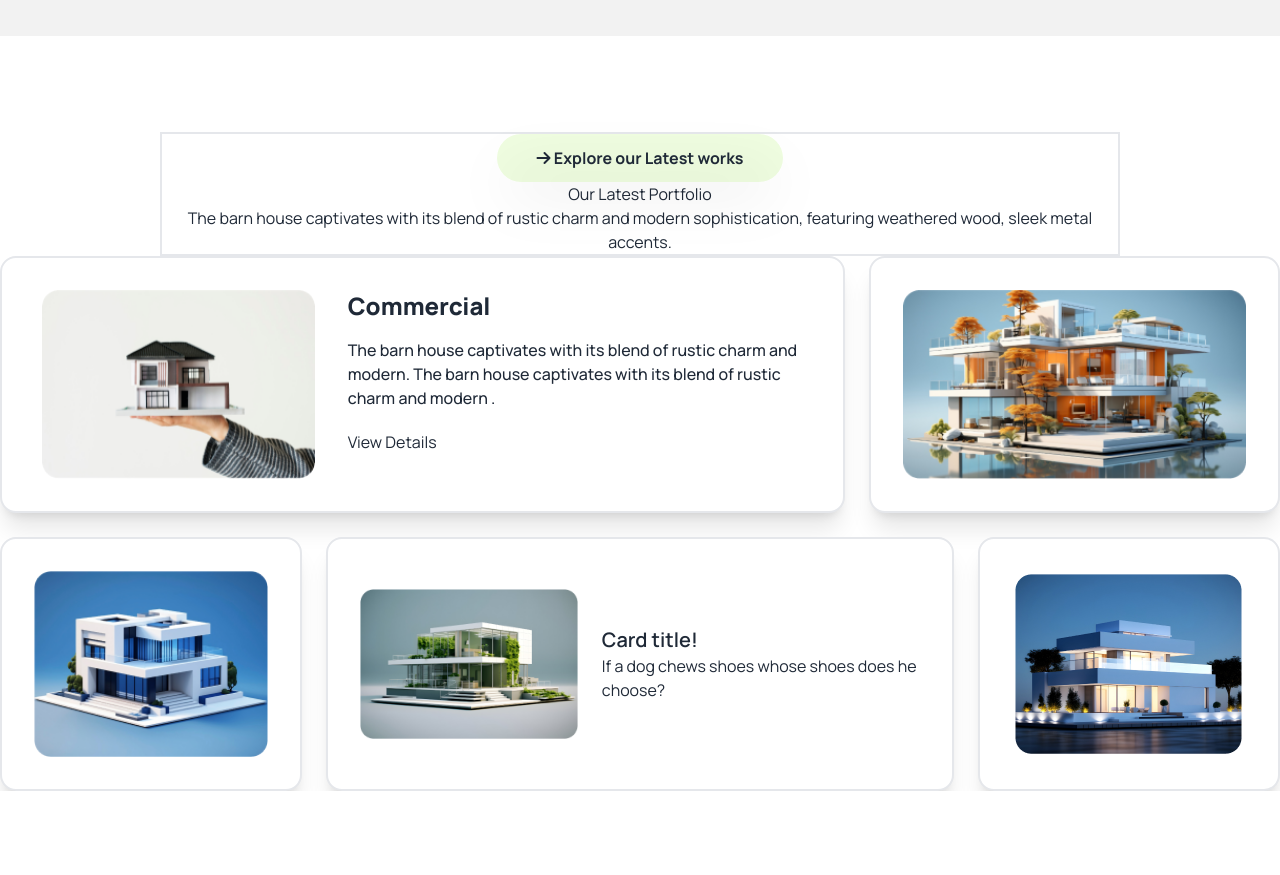
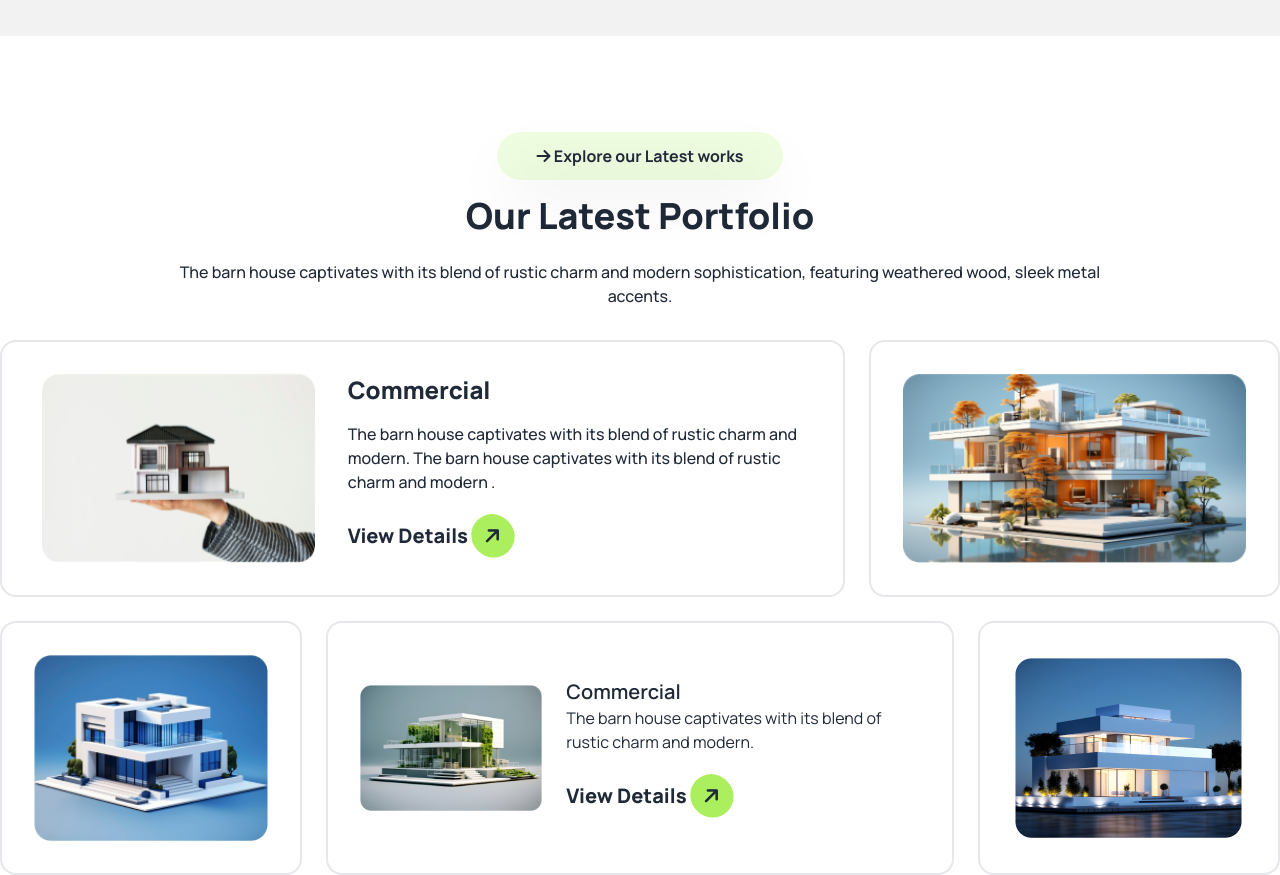
Before and after one commit to webdiv-rakib/assignment-3, a plain HTML site: page index.html in a window 1280 px wide. Shown: the part 2260-3135 px from the top of the page. Before the commit the page ends 3051 px from the top, so only its background shows below. Drawn offline with nearby package versions, Linux system fonts and the light colour scheme; files whose address does not match are found by name.

Commit message:
Portfolio design complete for big device

```diff
--- a/index.html
+++ b/index.html
@@ -272,18 +272,19 @@
         <!-- Portfolio -->
         <section class="bg-base-200 md:bg-white">
             <div class="container mx-auto">
-                <div class="border-2 text-center w-3/4 mx-auto mt-24">
+                <div class="text-center w-3/4 mx-auto mt-24">
                     <button class="p-3 rounded-full px-10 drop-shadow-2xl font-bold bg-color-f"><i
                             class="fa-solid fa-arrow-right"></i>
                         Explore our Latest works</button>
-                    <h1>Our Latest Portfolio</h1>
-                    <p>The barn house captivates with its blend of rustic charm and modern sophistication, featuring
+                    <h1 class="text-4xl font-extrabold mt-4">Our Latest Portfolio</h1>
+                    <p class="font-medium mt-6">The barn house captivates with its blend of rustic charm and modern
+                        sophistication, featuring
                         weathered wood, sleek metal accents.</p>
                 </div>
                 <!-- Card grid -->
-                <div class="grid grid-cols-12 gap-6 justify-center">
+                <div class="grid grid-cols-12 gap-6 justify-center mt-8">
                     <!-- Card-1 -->
-                    <div class="card bg-base-100 shadow-xl col-span-8 border-2">
+                    <div class="card bg-base-100 col-span-8 border-2">
                         <div class="card-body flex flex-row gap-6">
                             <div class="w-5/6 flex justify-center">
                                 <img src="assets/img1.png" alt="">
@@ -293,36 +294,39 @@
                                 <p class="font-medium mt-4">The barn house captivates with its blend of rustic charm and
                                     modern. The barn house
                                     captivates with its blend of rustic charm and modern .</p>
-                                <p class="mt-5">View Details</p>
+                                <p class="mt-5 text-xl font-extrabold">View Details <i
+                                        class="fa-solid fa-arrow-right -rotate-45 bg-color-1 p-3 rounded-full"></i></p>
                             </div>
                         </div>
                     </div>
                     <!-- Card-2 -->
-                    <div class="card bg-base-100 shadow-xl col-span-4 border-2">
+                    <div class="card bg-base-100 col-span-4 border-2">
                         <div class="card-body">
                             <img src="assets/img2.png" alt="">
                         </div>
                     </div>
                     <!-- Card-3 -->
-                    <div class="card bg-base-100 shadow-xl col-span-3 border-2">
+                    <div class="card bg-base-100 col-span-3 border-2">
                         <div class="card-body">
                             <img src="assets/img3.png" alt="">
                         </div>
                     </div>
                     <!-- Card-4 -->
-                    <div class="card bg-base-100 shadow-xl col-span-6 border-2">
+                    <div class="card bg-base-100 col-span-6 border-2">
                         <div class="card-body flex flex-row gap-6 justify-center items-center">
                             <div>
                                 <img src="assets/img4.png" alt="">
                             </div>
                             <div>
-                                <h2 class="card-title">Card title!</h2>
-                                <p>If a dog chews shoes whose shoes does he choose?</p>
+                                <h2 class="card-title">Commercial</h2>
+                                <p>The barn house captivates with its blend of rustic charm and modern.</p>
+                                <p class="mt-5 text-xl font-extrabold">View Details <i
+                                        class="fa-solid fa-arrow-right -rotate-45 bg-color-1 p-3 rounded-full"></i></p>
                             </div>
                         </div>
                     </div>
                     <!-- Card-5 -->
-                    <div class="card bg-base-100 shadow-xl col-span-3 border-2">
+                    <div class="card bg-base-100 col-span-3 border-2">
                         <div class="card-body flex justify-center items-center">
                             <div>
                                 <img src="assets/img5.png" alt="">
```
